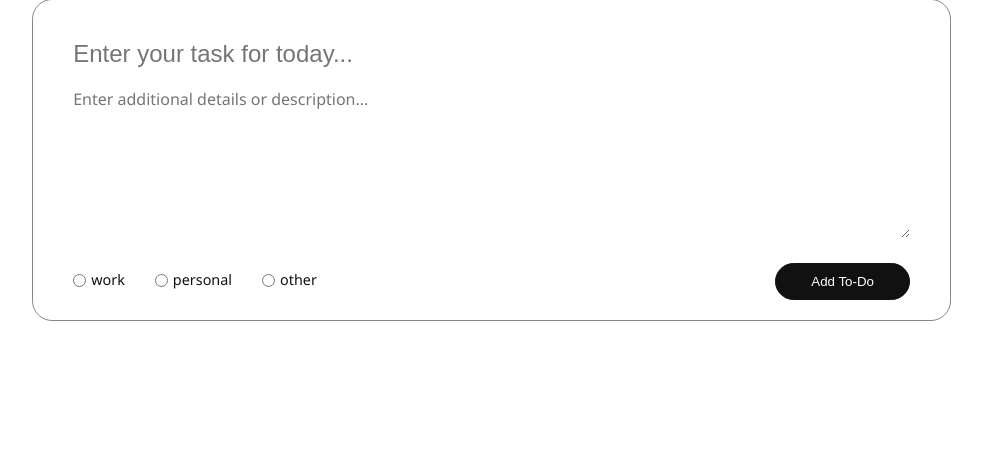
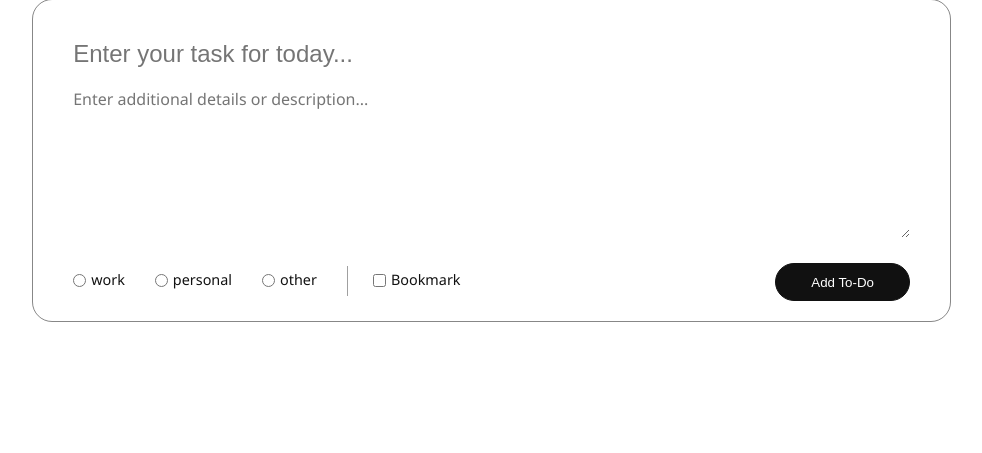
Before and after one commit to SyafiraNurAzizah/To-Do-List, a PHP site: page /tambah.php in a window 1280 px wide. Shown: the part 286-739 px from the top of the page, without its empty margins (179-1161 px from the left). Run offline with PHP 8.4, Linux system fonts and the light colour scheme; a user stored in the database is signed in; data comes from the database, SQL or seed files in the repository.

Commit message:
finishing

```diff
--- a/css/tambah.css
+++ b/css/tambah.css
@@ -155,6 +155,12 @@ html, body {
     position: relative;
     top: 1px;
 }
+.sc .category .line {
+    border-right: 1px solid rgba(17, 17, 17, 0.4);
+    height: 30px;
+    margin-top: 3px;
+    margin-right: 10px;
+}
 .sc button {
     padding: 10px 35px;
     border: 1px solid rgba(17, 17, 17);
--- a/hapus.php
+++ b/hapus.php
@@ -8,7 +8,7 @@ $sql = "DELETE FROM todo WHERE id_todo = '$id'";
 $query = mysqli_query($koneksi, $sql);
 
 if ($query) {
-    header ("Location: index.php");
+    echo "<script>alert('Item successfully deleted!'); window.location.href='../index.php';</script>";
 } else {
     header ("Location: index.php");
 }
--- a/index.php
+++ b/index.php
@@ -146,7 +146,7 @@ $query = mysqli_query($koneksi, $sql);
 
                     <div class="aksi">
                         <a href="edit.php?id=<?= $todo['id_todo']; ?>" class="edit">Edit</a>
-                        <a href="hapus.php?id=<?= $todo['id_todo']; ?>" class="hapus">Delete</a>
+                        <a href="hapus.php?id=<?= $todo['id_todo']; ?>" class="edit" onclick="return confirm('Are you sure you want to delete this item?')">Delete</a>
                     </div>
                 </div>
             <?php } ?>
--- a/proses/proses_tambah.php
+++ b/proses/proses_tambah.php
@@ -9,8 +9,9 @@ $description = $_POST['description'];
 $status = $_POST['status'];
 $id_category = $_POST['id_category'];
 $id_user = $_SESSION['id_user'];
+$bookmark = $_POST['bookmark'];
 
-$sql = "INSERT INTO todo(title, description, status, id_category, id_user) VALUES ('$title', '$description', '$status', '$id_category', '$id_user')";
+$sql = "INSERT INTO todo(title, description, status, id_category, id_user, bookmark) VALUES ('$title', '$description', '$status', '$id_category', '$id_user', '$bookmark')";
 $query = mysqli_query($koneksi, $sql);
 
 if ($query) {
--- a/tambah.php
+++ b/tambah.php
@@ -55,6 +55,11 @@ if (!isset($_SESSION['id_user'])) {
                                     echo "<label class='radio-label'><input type='radio' name='id_category' value='" . $category['id_category'] . "' required>" . $category['category'] . "</label><br>";
                                 }
                             ?>
+
+                            <div class="line"></div>
+
+                            <label class='radio-label'><input type="checkbox" name="bookmark" value="1">Bookmark</label>
+
                         </div>
 
                         <input type="hidden" name="status" id="status" value="pending">
```
